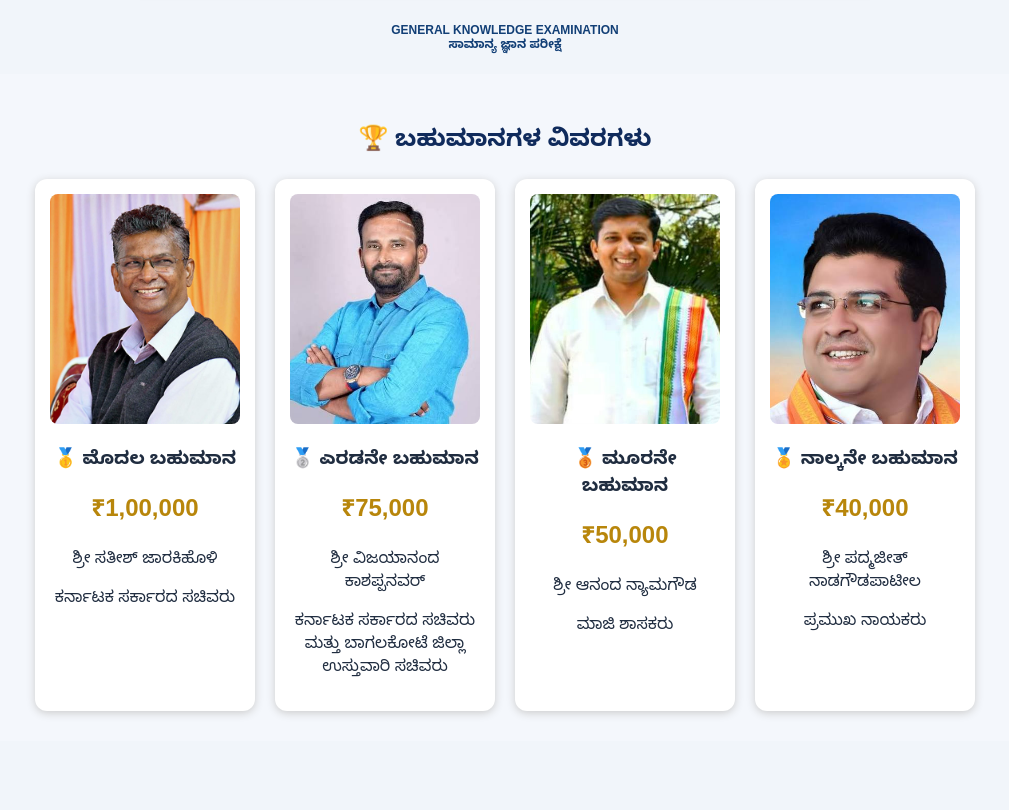
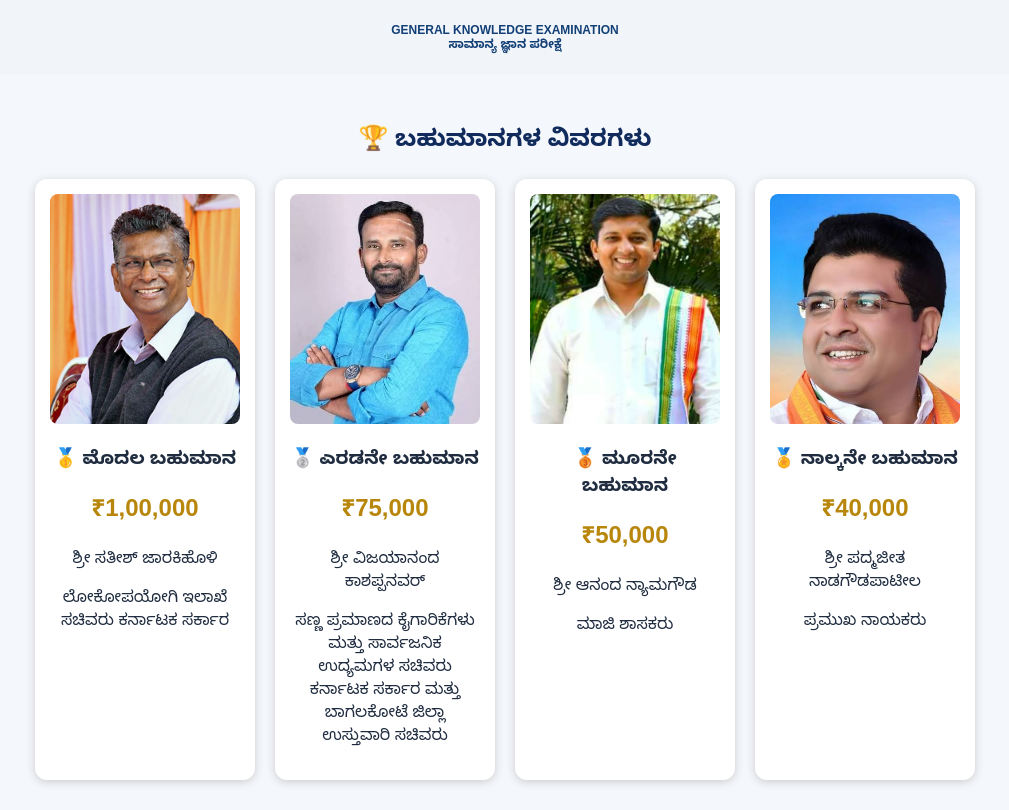
Before and after one commit to deepashindri-netizen/student-registration, a website: page public/index.html in a window 1280 px wide. Shown: the part 2282-3092 px from the top of the page, without its empty margins (135-1144 px from the left). Before the commit the page ends 3023 px from the top, so only its background shows below. Drawn offline with nearby package versions, Linux system fonts and the light colour scheme.

Commit message:
Update index.html

```diff
--- a/public/index.html
+++ b/public/index.html
@@ -330,7 +330,7 @@
       <h3>🥇 ಮೊದಲ ಬಹುಮಾನ</h3>
       <h2 style="color:#b8860b;">₹1,00,000</h2>
       <p>ಶ್ರೀ ಸತೀಶ್ ಜಾರಕಿಹೊಳಿ</p>
-      <p>ಕರ್ನಾಟಕ ಸರ್ಕಾರದ ಸಚಿವರು</p>
+      <p>ಲೋಕೋಪಯೋಗಿ ಇಲಾಖೆ ಸಚಿವರು ಕರ್ನಾಟಕ ಸರ್ಕಾರ </p>
     </div>
 
     <div style="background:white; padding:15px; border-radius:12px; width:220px; box-shadow:0 2px 8px #ccc;">
@@ -338,7 +338,7 @@
       <h3>🥈 ಎರಡನೇ ಬಹುಮಾನ</h3>
       <h2 style="color:#b8860b;">₹75,000</h2>
       <p>ಶ್ರೀ ವಿಜಯಾನಂದ ಕಾಶಪ್ಪನವರ್</p>
-      <p>ಕರ್ನಾಟಕ ಸರ್ಕಾರದ ಸಚಿವರು ಮತ್ತು ಬಾಗಲಕೋಟೆ ಜಿಲ್ಲಾ ಉಸ್ತುವಾರಿ ಸಚಿವರು</p>
+      <p>ಸಣ್ಣ ಪ್ರಮಾಣದ ಕೈಗಾರಿಕೆಗಳು ಮತ್ತು ಸಾರ್ವಜನಿಕ ಉದ್ಯಮಗಳ ಸಚಿವರು ಕರ್ನಾಟಕ ಸರ್ಕಾರ ಮತ್ತು ಬಾಗಲಕೋಟೆ ಜಿಲ್ಲಾ ಉಸ್ತುವಾರಿ ಸಚಿವರು</p>
     </div>
 
     <div style="background:white; padding:15px; border-radius:12px; width:220px; box-shadow:0 2px 8px #ccc;">
@@ -353,7 +353,7 @@
       <img src="Padmajeet.jpg" alt="Padmajeet Nadagoudapatil" style="width:100%; height:230px; object-fit:cover; border-radius:8px;">
       <h3>🏅 ನಾಲ್ಕನೇ ಬಹುಮಾನ</h3>
       <h2 style="color:#b8860b;">₹40,000</h2>
-      <p>ಶ್ರೀ ಪದ್ಮಜೀತ್ ನಾಡಗೌಡಪಾಟೀಲ</p>
+      <p>ಶ್ರೀ ಪದ್ಮಜೀತ ನಾಡಗೌಡಪಾಟೀಲ</p>
       <p>ಪ್ರಮುಖ ನಾಯಕರು</p>
     </div>
 
```
